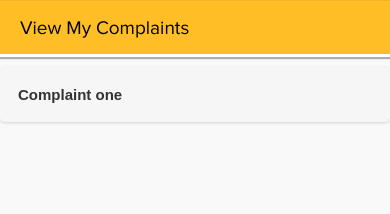
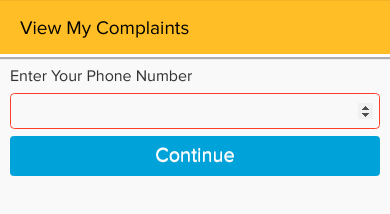
Before and after one commit to kobomarun/projects, a plain HTML site: page www/view-public-complain.html in a window 390 px wide. Shown: the part 72-286 px from the top of the page. Drawn offline with Linux system fonts and the light colour scheme; some packages are replaced by stand-ins of ours.

Commit message:
Modify public complain

```diff
--- a/www/js/function.js
+++ b/www/js/function.js
@@ -49,7 +49,7 @@ function submitComplain() {
   var id = localStorage.getItem('id');
   var title = document.getElementById("title").value;
   var msg = document.getElementById("message").value;
-  var phone = document.getElementById("phone").value;
+  var phone = localStorage.getItem('phone');
   var location = document.getElementById("location").value;
   var random = Math.floor((Math.random() * 1000000) +1);
   if(title  == '') {
--- /dev/null
+++ b/www/js/public-complain.js
@@ -0,0 +1,49 @@
+function checkBusisness(){
+  if (document.verify.phone.value == "") {
+    alert("Please Enter Business Phone Number.");
+    document.verify.phone.focus();
+  }
+  else
+  {
+    //disable loginButton
+    $("#submitButton").attr("disabled","disabled");
+    //check if there is data connection
+    var networkState =  navigator.onLine;
+    if (networkState == false){
+      navigator.notification.alert("Check your internet connection");
+    } else {
+
+
+      var phone = $('#phone').val();
+      console.log(phone);
+      $.ajax({
+        type: 'POST',
+        crossDomain: true,
+        url: 'http://communitylifeproject.ngo/lg/Api/pipeline/viewcomplaints',
+        data: {
+        phone : phone,
+      },
+      beforeSend : function() {$.mobile.loading('show')},
+      complete   : function() {$.mobile.loading('hide')},
+      dataType: 'json',
+      success: function(response){
+      console.log(response);
+      if(response !== 'error') {
+      //set user details in localStorage
+      localStorage.setItem("bphone",response['phone']);
+      localStorage.setItem("bname",response['bname']);
+      document.getElementById('viewC').style="display:none";
+      document.getElementById('viewComplain').style="display:block";
+    } else {
+      alert("This phone number is not registered with any business");
+    }
+
+      },
+      error: function(response) {
+        console.log(response);
+      }
+    });
+    return false;
+    //});
+  }}
+}
--- a/www/view-public-complain.html
+++ b/www/view-public-complain.html
@@ -34,18 +34,29 @@
                  <div class="pad-text">View My Complaints</div>
               </div>
            </div>
-
+           <div class="margin_bottom_20" style="margin:10px" id="viewC">
+             <form name="verify">
+            <label >Enter Your Phone Number</label>
+            <input type="number" class="form-control" name="phone" id="phone" autocomplete='gg'
+               data-validation="string" data-validation-allowing="string" autofocus required/>
+                 <div id="submitButton" onclick="checkBusisness()" class="button_alt">Continue</div>
+          </form>
+           </div>
+          <div id="viewComplain" style="display:none">
           <button class="accordion">Complaint one</button>
           <div class="panel">
             <p>Lorem ipsum dolor sit amet, consectetur adipisicing elit, sed do eiusmod tempor incididunt ut labore et dolore magna aliqua. Ut enim ad minim veniam, quis nostrud exercitation ullamco laboris nisi ut aliquip ex ea commodo consequat.</p>
             <div class="alert alert-info">Pending...</div>
           </div>
            </div>
+         </div>
         </div>
         <!-- /content -->
      </div>
      <!-- /page END OF MTN VENDING -->
      <script src="js/fastclick.js" type="text/javascript"></script>
      <script src="js/function.js" type="text/javascript"></script>
+     <script src="js/public-complain.js" type="text/javascript"></script>
+
    </body>
 </html>
```
Also changed, not shown: www/public-complain.html (+1 -6 lines).
